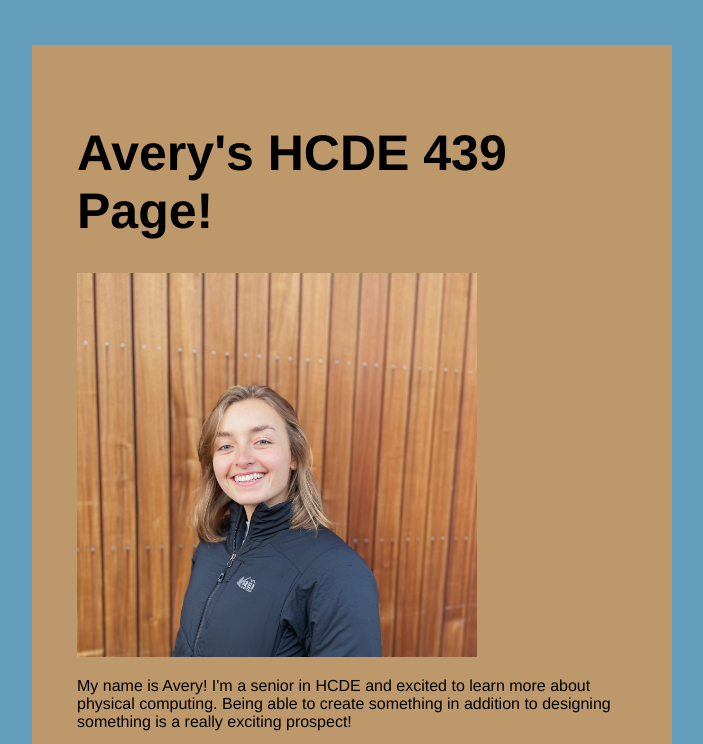
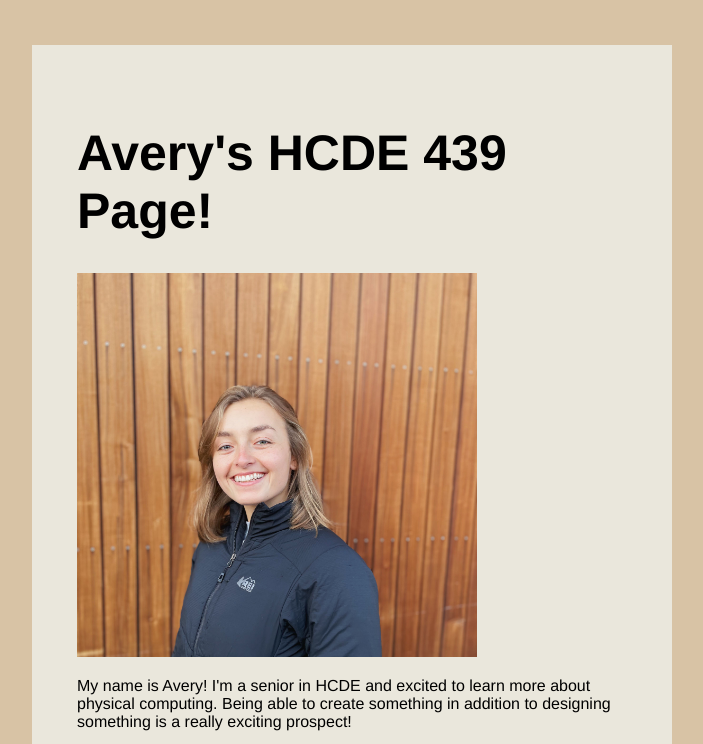
Before and after one commit to averygwolf/HCDE439page, a plain HTML site: page index.html in a window 1280 px wide. Shown: the top 744 px of the page, without its empty margins (288-991 px from the left). Drawn offline with Linux system fonts and the light colour scheme.

Commit message:
Update style.css

```diff
--- a/style.css
+++ b/style.css
@@ -6,11 +6,11 @@ html, body {
 }
 
 html {
-  background: #659DBD
+  background: #D8C3A5
 }
 
 body {
-  background: #BC986A;
+  background: #EAE7DC;
   position: absolute;
   left: 50%;
   transform: translate(-50%);
```
